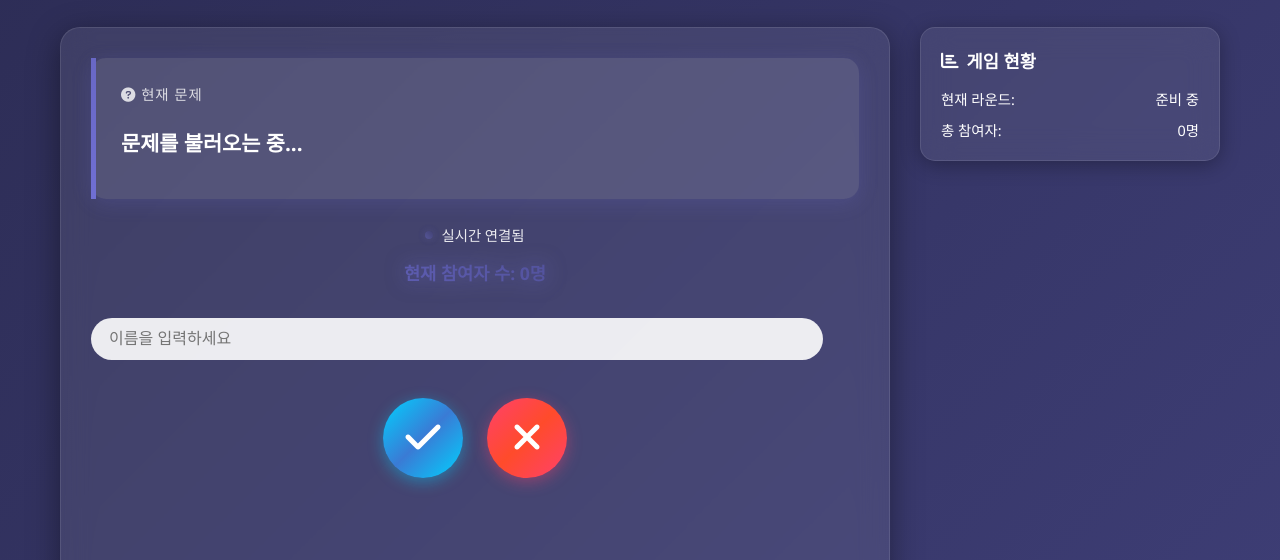
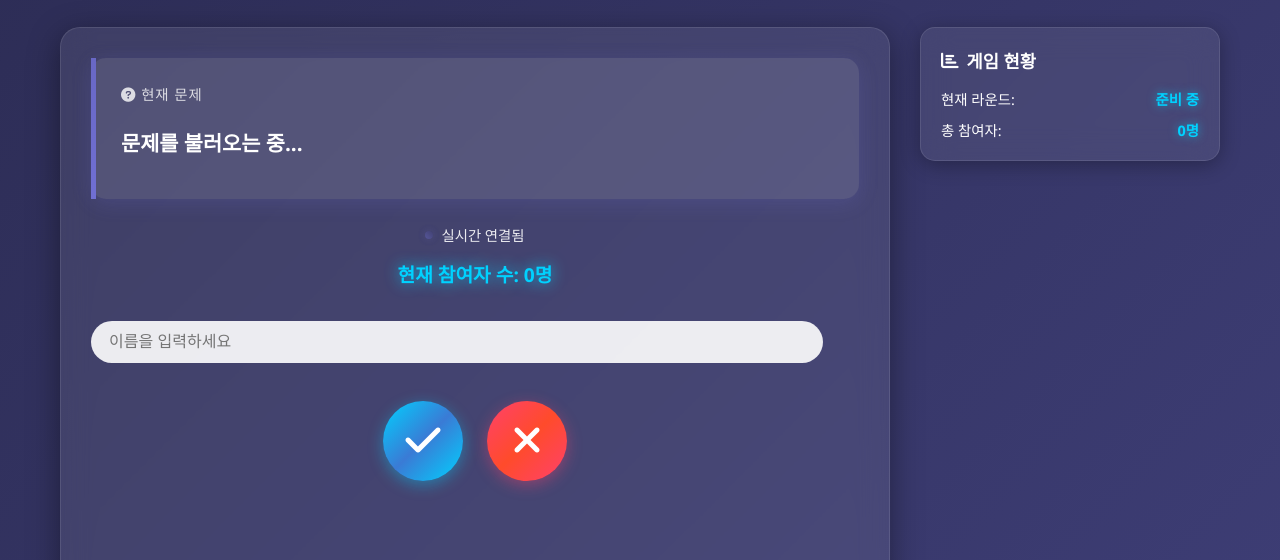
Before and after one commit to Kozes/testox, a website: page public/index.html in a window 1280 px wide. Shown: the part 234-794 px from the top of the page. Drawn offline with nearby package versions, Linux system fonts and the light colour scheme; no server answers.

Commit message:
Update style.css 색상변경

```diff
--- a/public/style.css
+++ b/public/style.css
@@ -110,7 +110,7 @@ body {
     align-items: center;
 }
 
-/* 참여자 정보 */
+/* 참여자 정보 - 수정된 부분 */
 .participant-info {
     margin-bottom: 25px;
     text-align: center;
@@ -120,11 +120,13 @@ body {
     font-size: 1.2rem;
     font-weight: bold;
     margin-top: 10px;
-    background: linear-gradient(45deg, #706fd3, #40407a);
-    -webkit-background-clip: text;
-    -webkit-text-fill-color: transparent;
-    background-clip: text;
-    filter: drop-shadow(0 0 10px rgba(112, 111, 211, 0.5));
+    color: #00d2ff !important; /* 밝은 시안색으로 변경 */
+    text-shadow: 0 0 15px rgba(0, 210, 255, 0.8); /* 강한 글로우 효과 */
+    filter: none; /* 기존 필터 제거 */
+    background: none !important; /* 그라데이션 배경 제거 */
+    -webkit-background-clip: unset !important;
+    -webkit-text-fill-color: unset !important;
+    background-clip: unset !important;
 }
 
 /* 사용자 입력 */
@@ -285,16 +287,23 @@ body {
     margin-left: auto;
 }
 
-/* 통계 아이템 */
+/* 통계 아이템 - 수정된 부분 */
 .stat-item {
     display: flex;
     justify-content: space-between;
     margin-bottom: 10px;
     font-size: 0.9rem;
+    color: #ffffff; /* 하얀색으로 변경 */
 }
 
 .stat-item:last-child {
     margin-bottom: 0;
+}
+
+.stat-item span:last-child {
+    color: #00d2ff; /* 값 부분은 시안색으로 */
+    font-weight: bold;
+    text-shadow: 0 0 10px rgba(0, 210, 255, 0.6);
 }
 
 /* 생존자 리스트 */
@@ -539,7 +548,6 @@ body {
 
 /* 기존 레거시 클래스들 호환성 유지 */
 .overlay {
-    /* 다크 테마로 변환된 컨테이너 스타일 */
     background: rgba(255, 255, 255, 0.08);
     backdrop-filter: blur(15px);
     border-radius: 20px;
@@ -551,7 +559,6 @@ body {
     margin: 20px auto;
 }
 
-/* 기존 클래스명들을 다크 테마로 오버라이드 */
 .question-box {
     background: rgba(255,255,255,0.1);
     border-radius: 15px;
@@ -595,7 +602,6 @@ input[type="text"]:focus {
     box-shadow: 0 0 20px rgba(255,255,255,0.3);
 }
 
-/* 기존 OX 버튼 스타일 오버라이드 */
 .ox-buttons {
     display: flex;
     gap: 20px;
@@ -632,7 +638,6 @@ input[type="text"]:focus {
     box-shadow: 0 6px 20px rgba(255, 65, 108, 0.6);
 }
 
-/* 생존자 박스 */
 .survivor-box {
     background: rgba(255, 255, 255, 0.08);
     backdrop-filter: blur(15px);
@@ -684,7 +689,6 @@ input[type="text"]:focus {
     box-shadow: 0 4px 12px rgba(112, 111, 211, 0.3);
 }
 
-/* 채팅 관련 */
 .chat-box {
     background: rgba(0,0,0,0.3);
     border-radius: 10px;
@@ -733,7 +737,6 @@ input[type="text"]:focus {
     background: linear-gradient(135deg, #706fd3, #40407a, #2c2c54);
 }
 
-/* 일반 버튼 스타일 */
 button {
     padding: 10px 14px;
     margin: 5px 2px;
@@ -752,19 +755,20 @@ button:hover {
     box-shadow: 0 6px 20px rgba(112, 111, 211, 0.6);
 }
 
-/* 참여자 수 표시 */
+/* 참여자 수 표시 - 수정된 부분 */
 #participant-count {
     font-weight: bold;
     margin-top: 10px;
-    background: linear-gradient(45deg, #706fd3, #40407a);
-    -webkit-background-clip: text;
-    -webkit-text-fill-color: transparent;
-    background-clip: text;
-    filter: drop-shadow(0 0 10px rgba(112, 111, 211, 0.5));
-    font-size: 1.1rem;
+    color: #00d2ff !important; /* 밝은 시안색, !important로 우선순위 */
+    text-shadow: 0 0 15px rgba(0, 210, 255, 0.8);
+    font-size: 1.2rem;
+    background: none !important; /* 그라데이션 배경 제거 */
+    -webkit-background-clip: unset !important;
+    -webkit-text-fill-color: unset !important;
+    background-clip: unset !important;
+    filter: none !important;
 }
 
-/* 정답 표시 */
 #answer-display {
     margin-top: 20px;
     font-size: 1.4rem;
```
